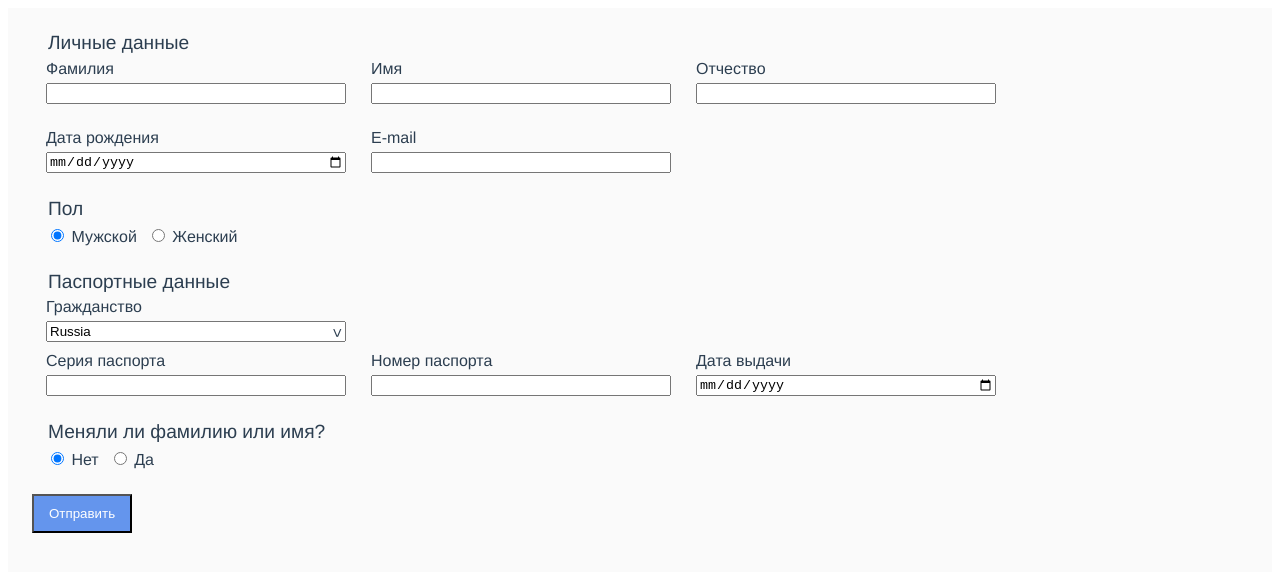
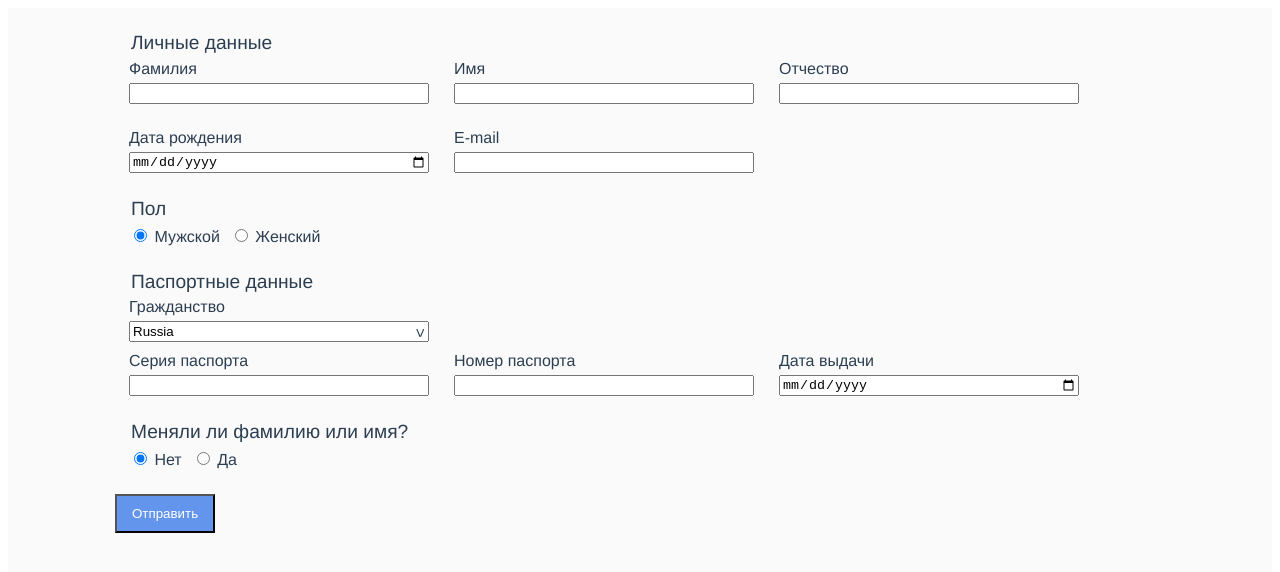
Before and after one commit to ozon-edu-vue-2021/required-task-4-AlexKomz, a Vue app: page / in a window 1280 px wide. Shown: the top 572 px of the page. Built offline with nearby package versions, Linux system fonts and the light colour scheme.

Commit message:
Добавил обертку, чтобы форма была по центру, для удобства

```diff
--- a/src/App.vue
+++ b/src/App.vue
@@ -1,6 +1,8 @@
 <template>
   <div id="app">
-    <Form />
+    <div class="form-container">
+      <Form />
+    </div>
   </div>
 </template>
 
@@ -33,4 +35,9 @@ body,
 * {
   box-sizing: border-box;
 }
+
+.form-container {
+  display: flex;
+  justify-content: center;
+}
 </style>
```
